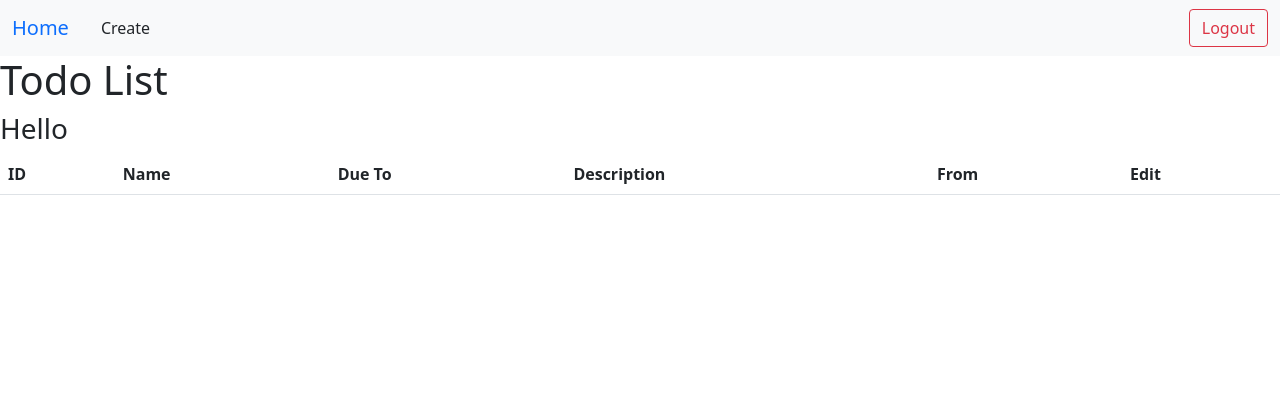
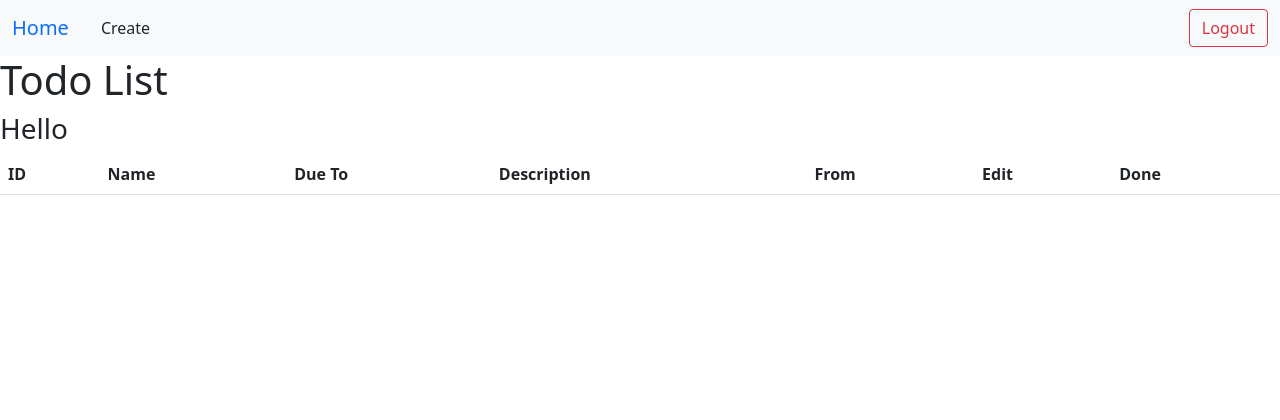
Before and after one commit to HuberNicolas/cnsp-symfony-todo-sec, a Symfony app: template todo_app/templates/todo/index.html.twig in a window 1280 px wide. Shown: the top 420 px of the page. Run offline with Twig, Linux system fonts and the light colour scheme; the template is opened without the code that fills it, so the values that code supplies are empty; some libraries are stand-ins or nearby versions.

Commit message:
done col

```diff
--- a/todo_app/src/Form/TodoType.php
+++ b/todo_app/src/Form/TodoType.php
@@ -18,6 +18,7 @@ class TodoType extends AbstractType
             ->add('important')
             ->add('due_to')
             ->add('belongs_to')
+            ->add('done')
             ->add('save', SubmitType::class, ['label' => 'Submit Todo'])
         ;
     }
--- a/todo_app/templates/todo/index.html.twig
+++ b/todo_app/templates/todo/index.html.twig
@@ -15,6 +15,7 @@
                 <th>Description</th>
                 <th>From</th>
                 <th>Edit</th>
+                <th>Done</th>
             </tr>
         </thead>
         {% for todo in todos %}
@@ -26,6 +27,14 @@
                     <td>{{ todo.description }}</td>
                     <td>{{ todo.getbelongsto() }}</td>
                     <td><a href="{{ path('todo_edit', {'id': todo.id}) }}">✏</a></td>
+                    <td>
+            {% if todo.done %}
+                ✔️
+            {% else  %}
+                ❌
+            {% endif %}
+
+                    </td>
                 </tr>
             </tbody>
         {% endfor %}
```
